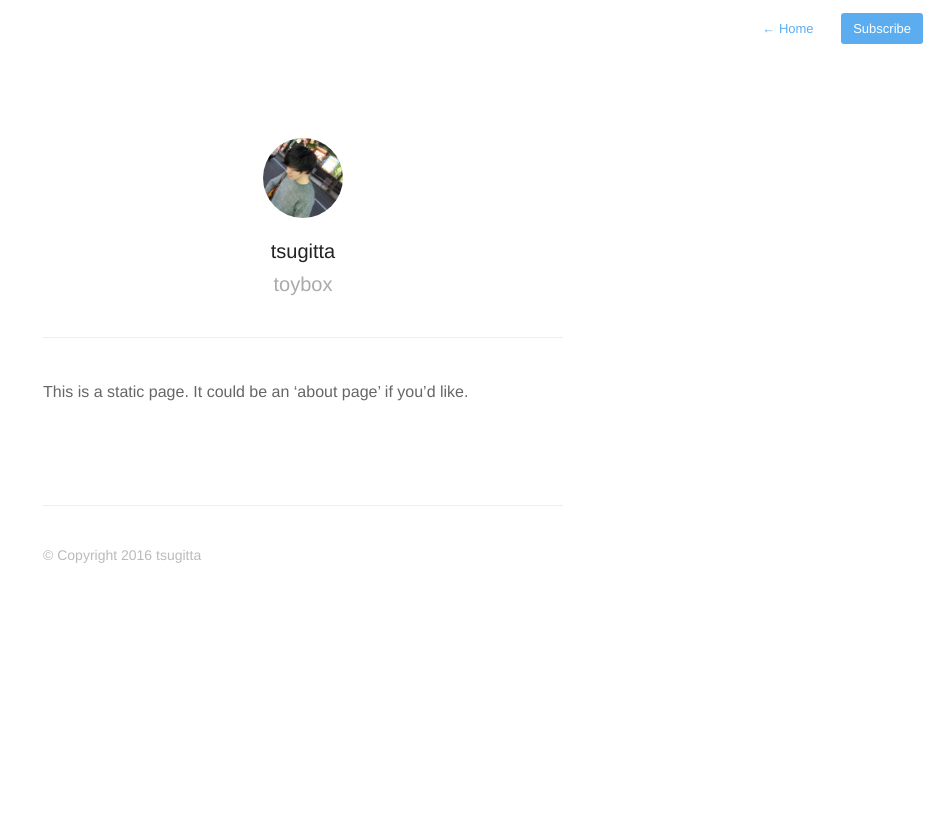
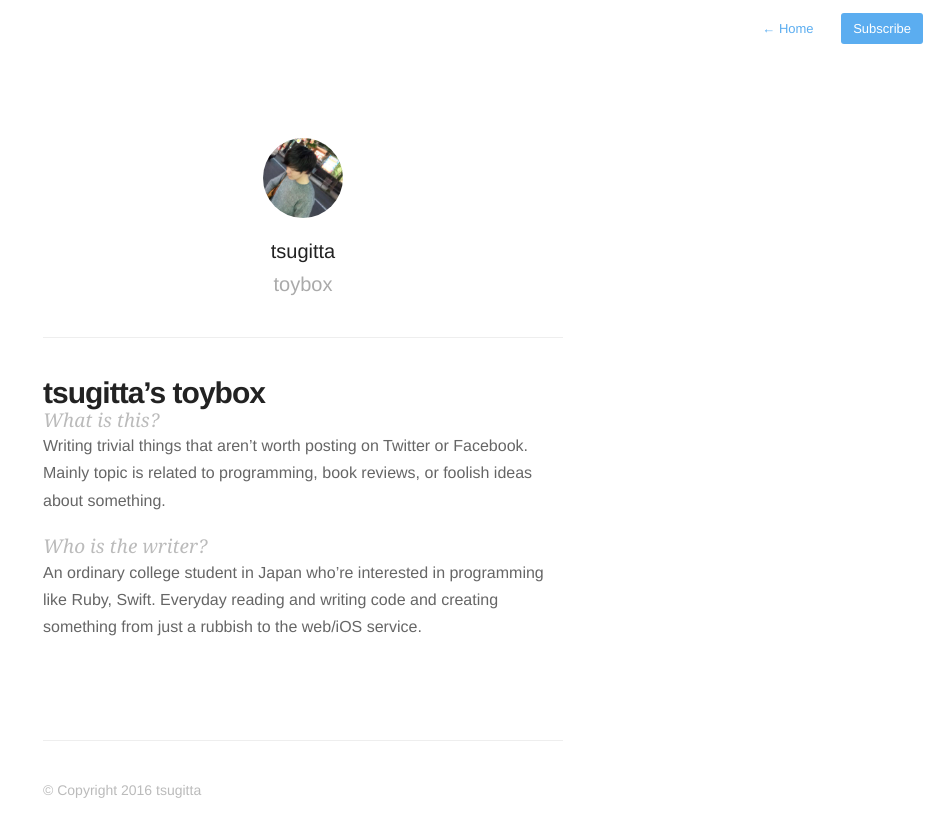
Before and after one commit to tsugitta/mini-blog, a Jekyll site: the page built from about.md, in a window 1280 px wide. Shown: the top 837 px of the page, without its empty margins (337-1280 px from the left). Built offline with Jekyll 4.4.1, drawn with Linux system fonts in a browser that asks for light colours; nearby versions of some CDN libraries; Markdown is read by kramdown in place of the engine named in the settings.

Commit message:
Write about page

```diff
--- a/about.md
+++ b/about.md
@@ -4,6 +4,14 @@ permalink: about/
 profile: true
 ---
 
-This is a static page. It could be an 'about page' if you'd like.
+# tsugitta's toybox
+
+## What is this?
+
+Writing trivial things that aren't worth posting on Twitter or Facebook. Mainly topic is related to programming, book reviews, or foolish ideas about something.
+
+## Who is the writer?
+
+An ordinary college student in Japan who're interested in programming like Ruby, Swift. Everyday reading and writing code and creating something from just a rubbish to the web/iOS service.
 
 {% include footer.html %}
```
